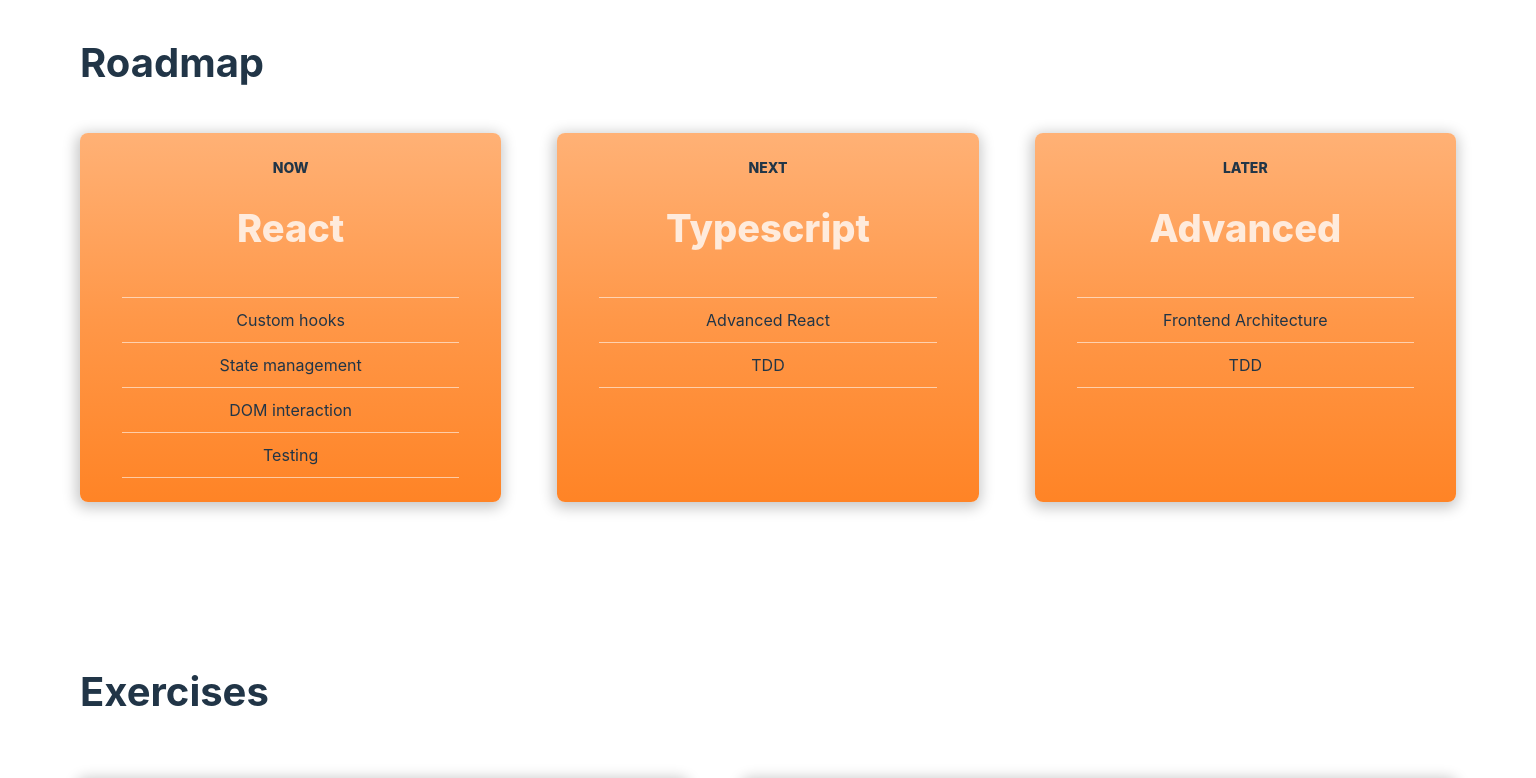
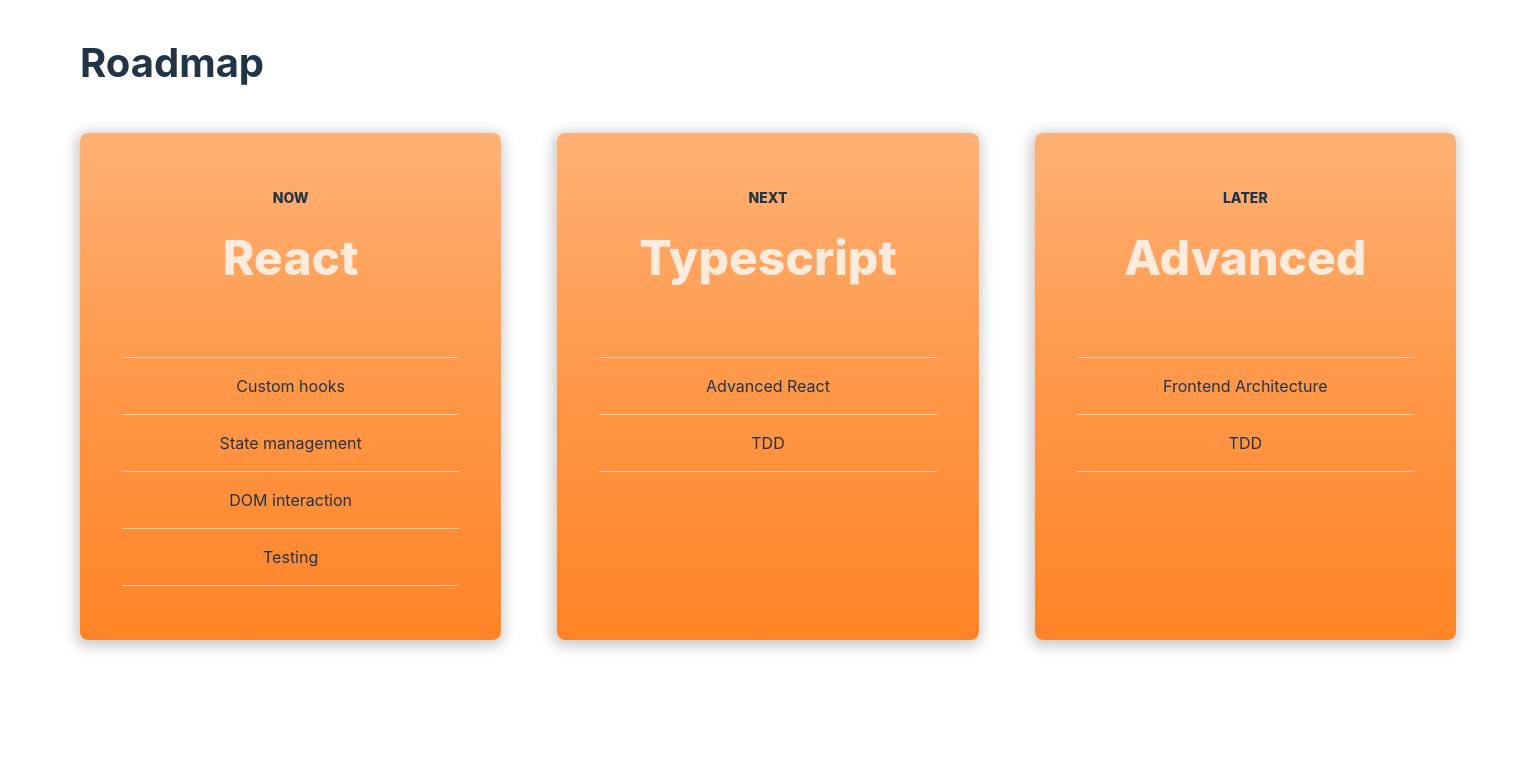
Before and after one commit to meegido/some-website, a React (Vite) app: page /login in a window 1536 px wide. Shown: the part 820-1598 px from the top of the page. Built offline with nearby package versions, Linux system fonts and the light colour scheme.

Commit message:
fix roadmap cards transform on hover

```diff
--- a/src/pages/landing/landing.module.css
+++ b/src/pages/landing/landing.module.css
@@ -181,12 +181,27 @@
     gap: 56px;
   }
 
+  .roadmap__card {
+    padding: 54px 0;
+  }
+
   .roadmap__card header {
     gap: 32px;
+    height: 116px;
   }
 
   .roadmap__card header p {
-    font-size: 38px;
+    font-size: 48px;
+  }
+
+  .roadmap__card section ul li {
+    padding: 16px 0;
+  }
+}
+
+@media (min-width: 1680px) {
+  .cards__wrapper {
+    gap: 74px;
   }
 }
 
```
